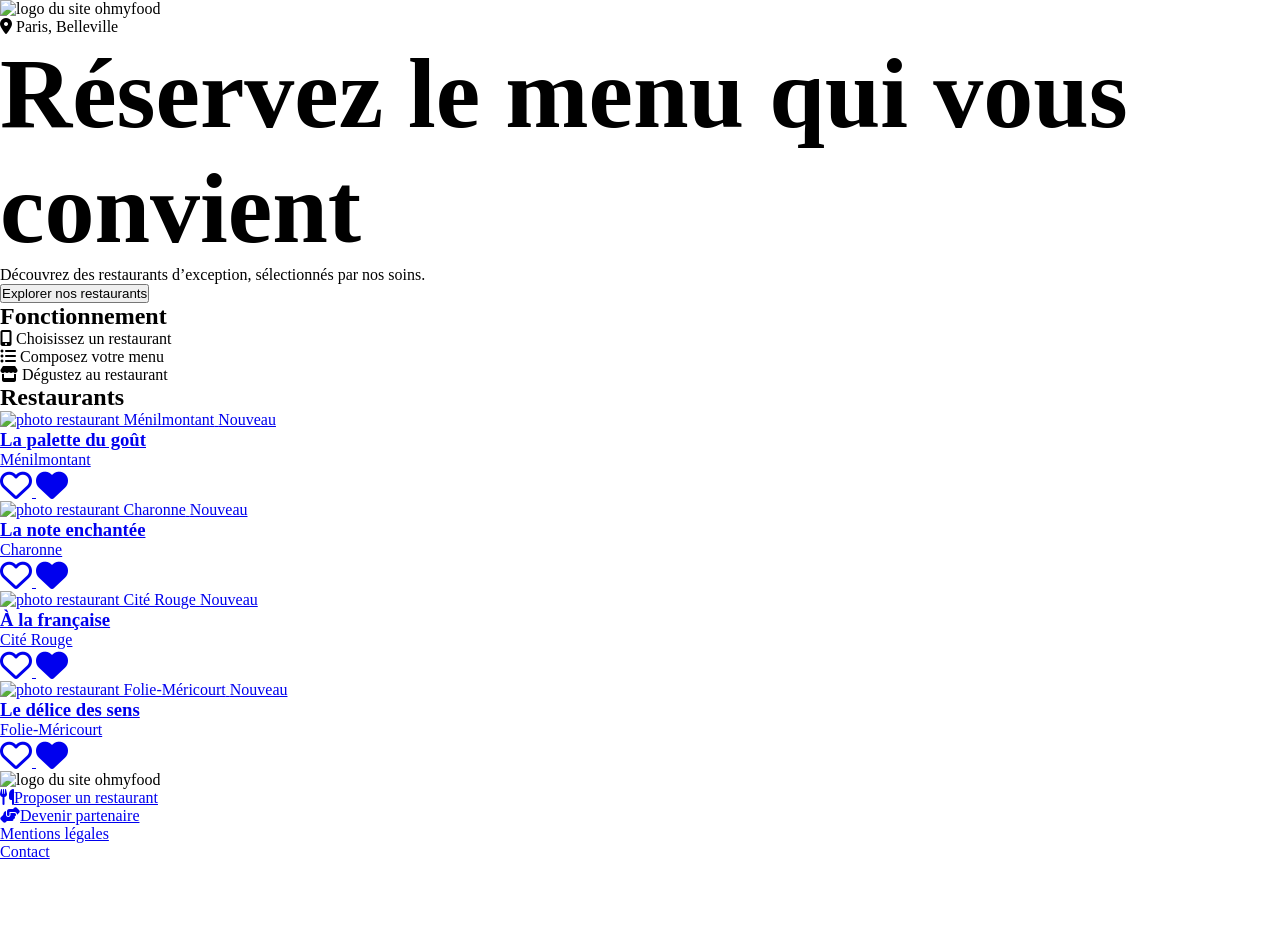
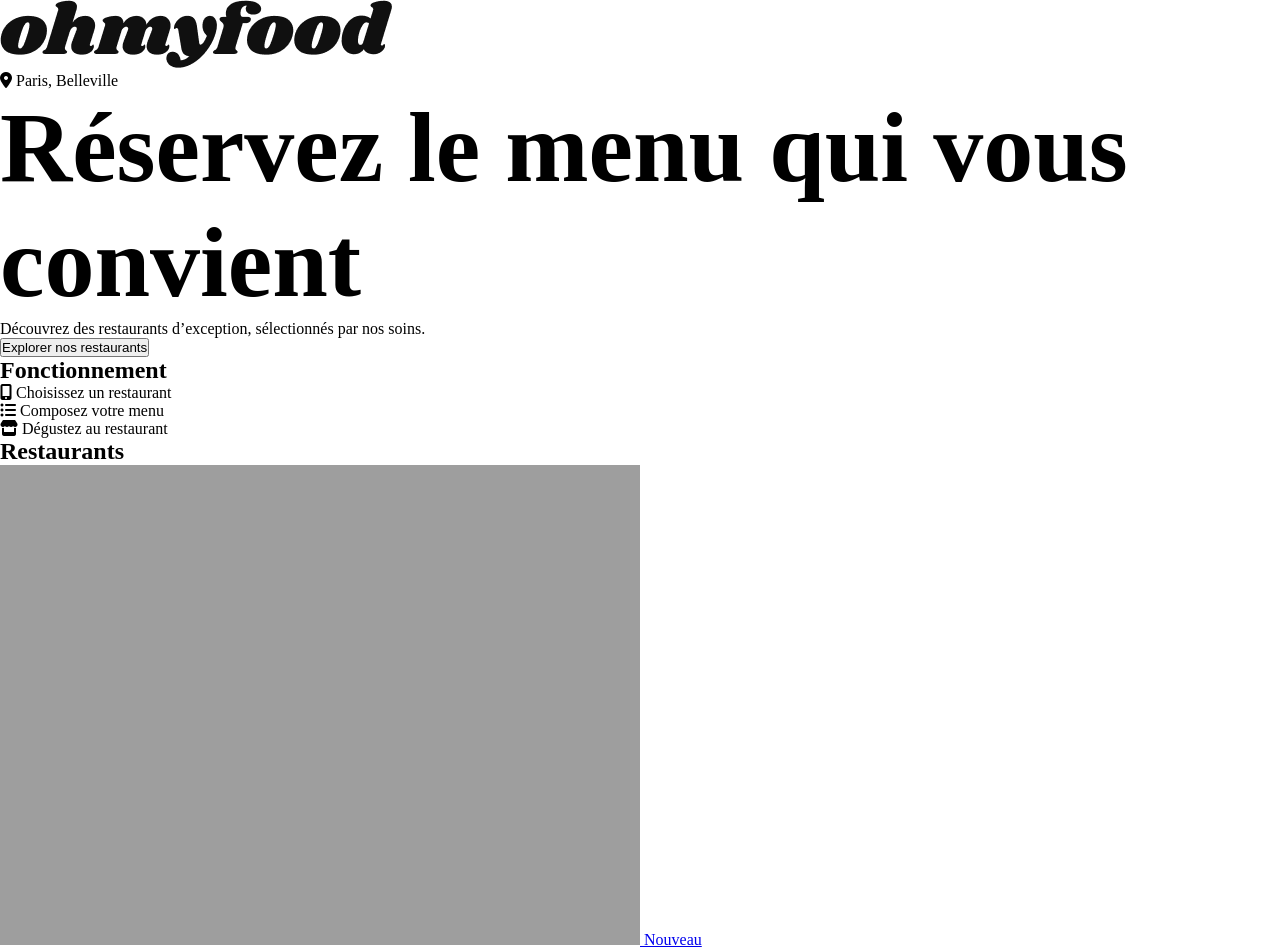
Before and after one commit to thealamenthed/p3, a plain HTML site: page index.html in a window 1280 px wide. Shown: the top 951 px of the page. Before the commit the page ends 861 px from the top, so only its background shows below. Drawn offline with Linux system fonts and the light colour scheme; the site is published under a folder, as on GitHub Pages, so addresses that start at the root find nothing.

Commit message:
feat(ohmyfood): img link

```diff
--- a/index.html
+++ b/index.html
@@ -9,6 +9,11 @@
     ></script>
 
     <link rel="stylesheet" href="sass/output.css" />
+
+    <link
+      href="https://fonts.googleapis.com/css2?family=Roboto:wght@100;300;400;500;700;900&display=swap"
+      rel="stylesheet"
+    />
 
     <link rel="icon" href="./img/favicon.ico" />
     <title>Accueil - ohmyfood!</title>
@@ -22,7 +27,7 @@
 
 <body>
   <header>
-    <img src="/assets/img/logo/ohmyfood.png" alt="logo du site ohmyfood" />
+    <img src="assets/img/logo/ohmyfood.png" alt="logo du site ohmyfood" />
   </header>
 
   <main>
@@ -68,7 +73,7 @@
       <div class="restaurants_cards">
         <a class="restaurant__card" href="#">
           <img
-            src="/assets/img/restaurants/jay-wennington-N_Y88TWmGwA-unsplash.jpg"
+            src="assets/img/restaurants/jay-wennington-N_Y88TWmGwA-unsplash.jpg"
             style="width: 50%"
             alt="photo restaurant Ménilmontant"
             class="card__img"
@@ -94,7 +99,7 @@
 
         <a class="restaurant__card" href="#">
           <img
-            src="/assets/img/restaurants/stil-u2Lp8tXIcjw-unsplash.jpg"
+            src="assets/img/restaurants/stil-u2Lp8tXIcjw-unsplash.jpg"
             style="width: 50%"
             alt="photo restaurant Charonne"
             class="card__img"
@@ -120,7 +125,7 @@
 
         <a class="restaurant__card" href="#">
           <img
-            src="/assets/img/restaurants/toa-heftiba-DQKerTsQwi0-unsplash.jpg"
+            src="assets/img/restaurants/toa-heftiba-DQKerTsQwi0-unsplash.jpg"
             style="width: 50%"
             alt="photo restaurant Cité Rouge"
             class="card__img"
@@ -146,7 +151,7 @@
 
         <a class="restaurant__card" href="#">
           <img
-            src="/assets/img/restaurants/louis-hansel-shotsoflouis-qNBGVyOCY8Q-unsplash.jpg"
+            src="assets/img/restaurants/louis-hansel-shotsoflouis-qNBGVyOCY8Q-unsplash.jpg"
             style="width: 50%"
             alt="photo restaurant Folie-Méricourt"
             class="card__img"
@@ -176,7 +181,7 @@
   <footer>
     <div class="footer__container">
       <img
-        src="/assets/img/logo/ohmyfood.png"
+        src="assets/img/logo/ohmyfood.png"
         alt="logo du site ohmyfood"
         class="footer__logo"
       />
```
